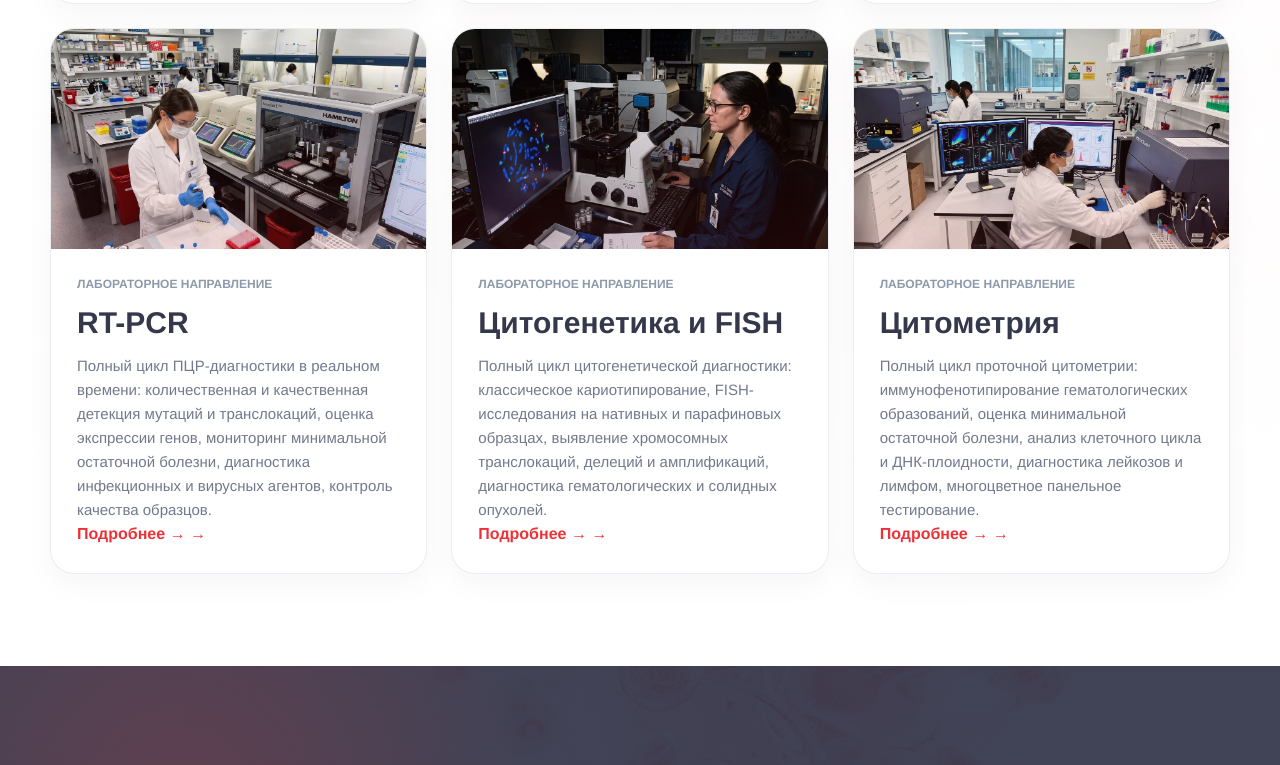
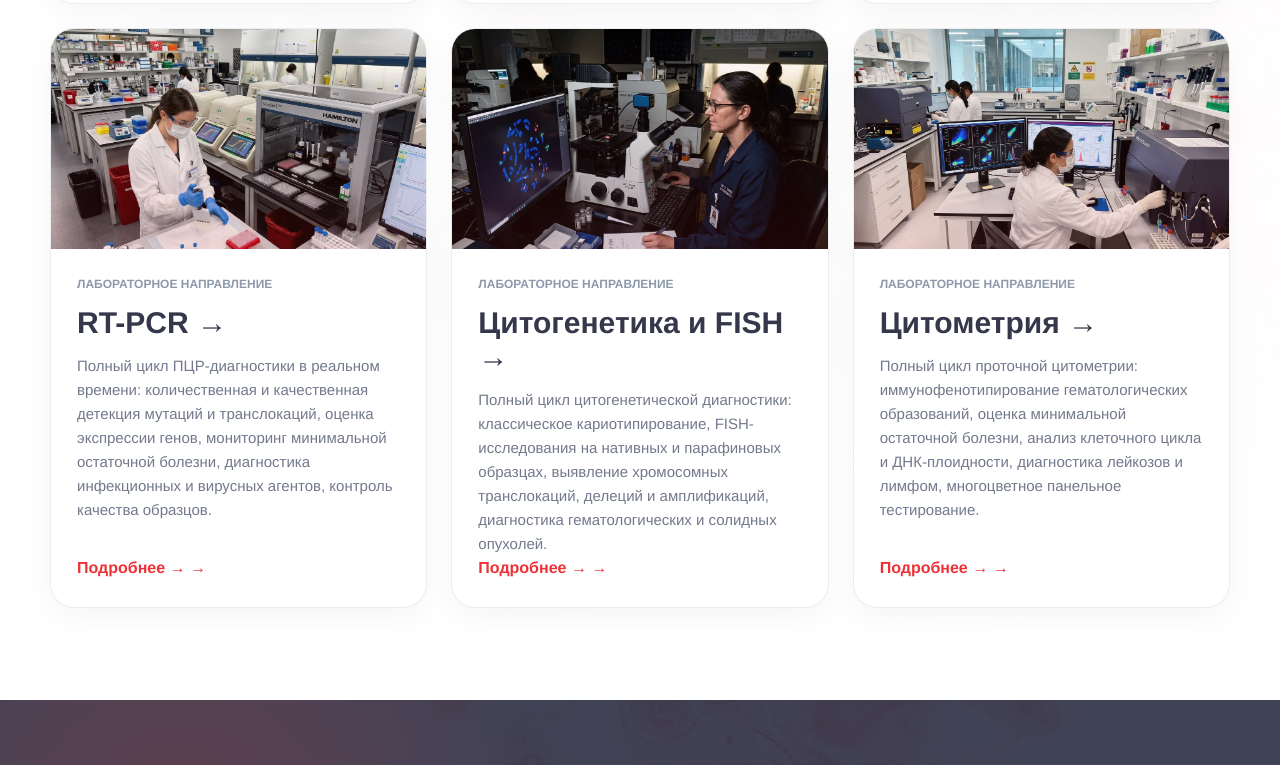
Before and after one commit to Husniddin-web/ipsum, a Next.js app: page / in a window 1280 px wide. Shown: the part 1157-1922 px from the top of the page. Built offline with nearby package versions, Linux system fonts and the light colour scheme; no server answers.

Commit message:
feat: link hero direction cards to /services with directionId/search filter parameter

```diff
--- a/src/app/_components/catalog/service-catalog.tsx
+++ b/src/app/_components/catalog/service-catalog.tsx
@@ -133,10 +133,13 @@ export function ServiceCatalog() {
   const [viewMode, setViewMode] = useState<'list' | 'grid'>('list');
   const selection = useSelectionStore();
 
-  // Reset page to 1 when filters change
+  // Sync state with URL searchParams on navigation
   useEffect(() => {
-    setPage(1);
-  }, [query, directionId, categoryId]);
+    setQuery(searchParams.get('search') || '');
+    setDirectionId(searchParams.get('directionId') || '');
+    setCategoryId(searchParams.get('categoryId') || '');
+    setPage(Number(searchParams.get('page') || '1'));
+  }, [searchParams]);
 
   const setUrlParams = useCallback(
     (updates: Record<string, string | undefined>) => {
--- a/src/app/_components/hero-section.tsx
+++ b/src/app/_components/hero-section.tsx
@@ -54,11 +54,16 @@ export function HeroSection() {
   const heroDirections =
     catalogData && catalogData.length > 0
       ? catalogData.map((item, index) => ({
+          id: item._id,
           title: item.name,
           text: item.shortDescription || item.description || '',
           image: formatImageUrl(item.image, defaultDirections[index % defaultDirections.length].image),
+          href: `/services?directionId=${item._id}`,
         }))
-      : defaultDirections;
+      : defaultDirections.map((dir) => ({
+          ...dir,
+          href: `/services?search=${encodeURIComponent(dir.title)}`,
+        }));
 
   return (
     <section className="hero-section" id="home">
@@ -84,6 +89,7 @@ export function HeroSection() {
               key={direction.title}
             >
               <figure>
+                <Link href={direction.href} style={{ display: 'block', width: '100%', height: '100%' }}>
                   <Image
                     alt={direction.title}
                     fill
@@ -92,12 +98,17 @@ export function HeroSection() {
                     src={direction.image}
                     unoptimized
                   />
+                </Link>
               </figure>
               <div className="hero-direction-body">
                 <span>Лабораторное направление</span>
-                <h2>{direction.title}</h2>
+                <h2>
+                  <Link href={direction.href} style={{ color: 'inherit', textDecoration: 'none' }}>
+                    {direction.title}
+                  </Link>
+                </h2>
                 <p>{direction.text}</p>
-                <Link href="/services">Подробнее &rarr;</Link>
+                <Link href={direction.href}>Подробнее &rarr;</Link>
               </div>
             </article>
           ))}
```
Lines whose indentation alone changed are shown as unchanged.
